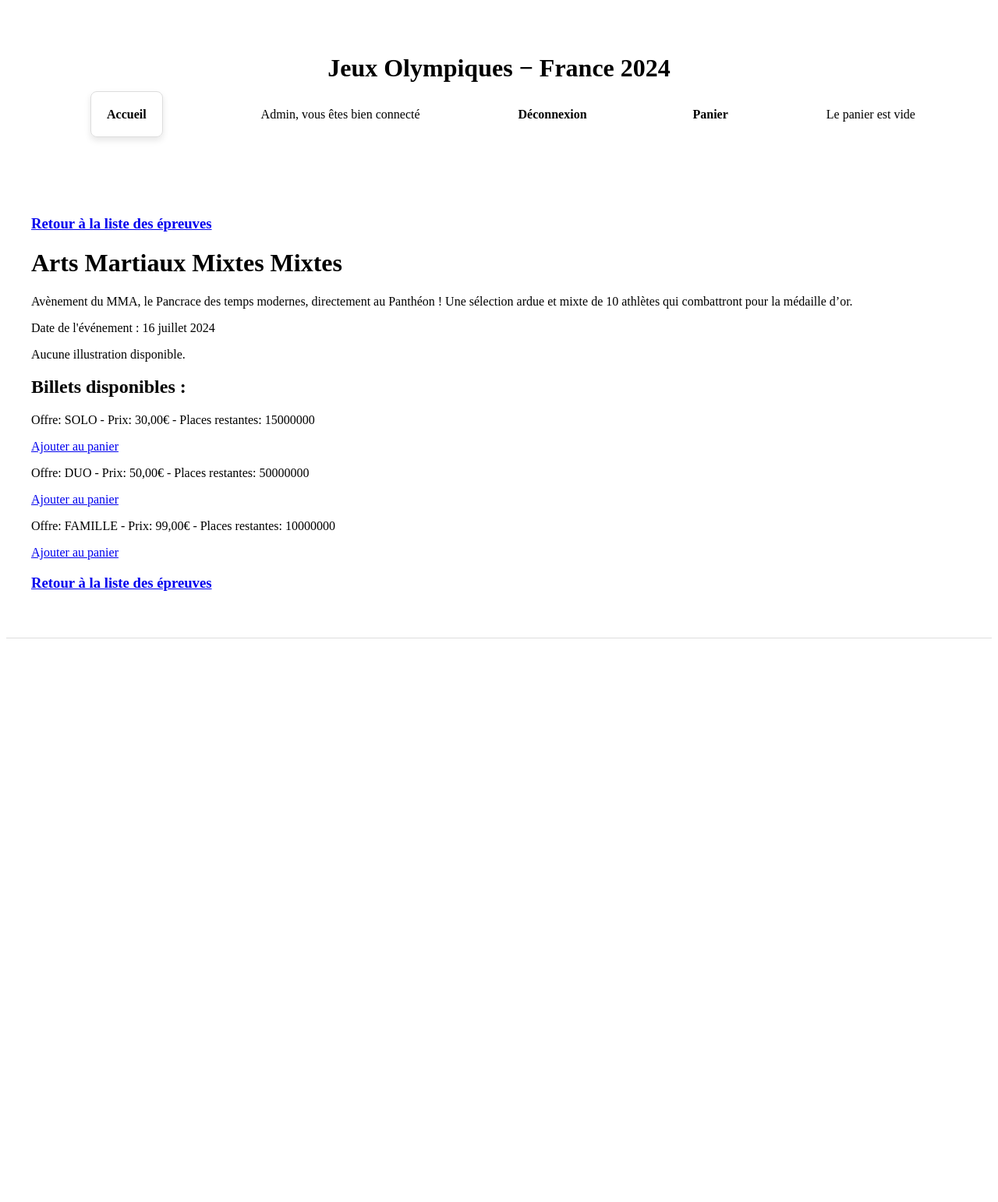
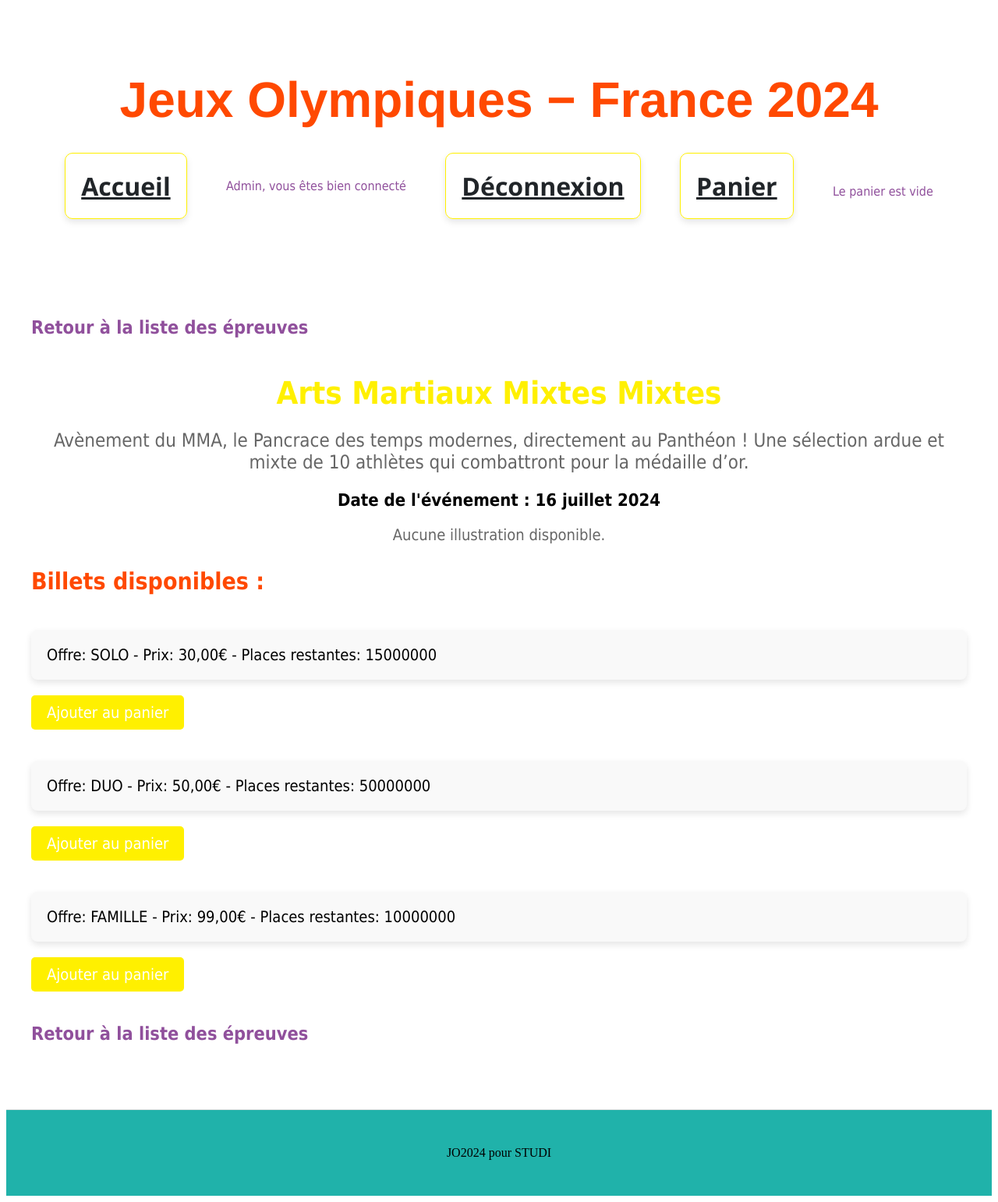
Before and after one commit to Rateland/STUDI-JO2024, a Django app: a page that uses templates/base.html in a window 1280 px wide. Shown: the whole page at 78% size. Before the commit the page ends 819 px from the top, so only its background shows below. Run offline with Django 5.2, Linux system fonts and the light colour scheme; a user stored in the database is signed in; data comes from the database, SQL or seed files in the repository; both versions use the stored data as it was after the commit.

Commit message:
Stylage
Plus de stylage, moins de laideur

```diff
--- a/accounts/templates/accounts/login.html
+++ b/accounts/templates/accounts/login.html
@@ -3,11 +3,13 @@
 {% block content %}
 <h1>Connexion</h1>
 {% if messages %}
-    {% for message in messages %}
+    <ul class="messages">
+        {% for message in messages %}
         <div class="alert {{ message.tags }}">
             {{ message }}
         </div>
-    {% endfor %}
+        {% endfor %}
+    </ul>
 {% endif %}
 
 <form method="POST">
--- a/static/css/styles.css
+++ b/static/css/styles.css
@@ -1,52 +1,102 @@
-/* Conteneur global */
+/* === Couleurs principales === */
+:root {
+    --gtitle-color: #FFF000; /* couleur principale */
+    --mtitle-color: #FF4901;
+    --highlight-color: #90509c; /* couleur pour les liens survolés et les accents */
+    --text-color: #212529; /* presque noir */
+}
+
+/* === Styles globaux === */
+.header {
+    color: var(--highlight-color);
+    padding: 20px;
+    font-family: 'Segoe UI', Tahoma, sans-serif;
+    font-size: 32px;
+    text-align: center;
+}
+
 .container {
     max-width: 1200px;
     margin: 0 auto;
     padding: 20px;
 }
 
-/* Header */
-.header {
-    background-color: var(--primary-color);
-    padding: 20px;
-    text-align: center;
+.site-title {
+    color: var(--mtitle-color);
+    margin-bottom: 10px;
+    font-family: Helvetica, sans-serif;
 }
 
-.site-title {
-    color: var(--secondary-color);
-    margin-bottom: 10px;
-}
-
-/* Navigation */
 .main-nav {
     display: flex;
     justify-content: space-around;
     align-items: center;
     margin-top: 10px;
+    text-decoration: none;
+    margin: 0 10px;
 }
 
 .main-nav h4 a {
-    color: var(--secondary-color);
-    text-decoration: none;
-    margin: 0 10px;
+    color: var(--text-color);
 }
 
 .main-nav h4 a:hover {
     text-decoration: underline;
 }
 
-/* Main */
+.ifconnect {
+    font-family: Tahoma, sans-serif;
+    font-size: 16px;
+}
+
 .content {
     margin-top: 20px;
     padding: 20px;
+    font-family: Tahoma, sans-serif;
+    font-size: 20px;
+}
+
+h2 {
+    color: var(--mtitle-color) !important;
+}
+
+/* === Styles spécifiques à l'accueil === */
+.home-page .background-image {
+    background-image: url("{% static 'img/back.webp' %}") !important;
+    background-size: cover;
+    background-position: center;
+    z-index: -1;
+}
+
+.home-page .fadeIn {
+    animation: fadeIn 1s ease-in-out;
+    padding: 50px;
+    text-align: justify;
+}
+
+.home-page h2.fadeIn {
+    margin-bottom: 20px;
+}
+
+.home-page p.fadeIn {
+    line-height: 1.6; /* Espacement entre les lignes de texte */
+    margin-bottom: 20px; /* Ajoute un espacement en bas du paragraphe */
+    color: #fff; /* Couleur du texte */
+    text-align: justify; /* Alignement justifié du texte */
+}
+
+@keyframes fadeIn {
+    from { opacity: 0; }
+    to { opacity: 1; }
 }
 
 .fadeIn {
     animation: fadeIn 1s ease-in-out;
+    text-align: justify;
 }
 
 .fadeIn h3 {
-    color: #7d0ed8; /* Couleur du titre */
+    color: var(--gtitle-color); /* Harmoniser les couleurs */
 }
 
 .fadeIn p {
@@ -54,30 +104,6 @@
     margin-bottom: 20px; /* Ajoute un espacement en bas du paragraphe */
     color: #fff; /* Couleur du texte */
     text-align: justify; /* Alignement justifié du texte */
-}
-
-.background-image {
-    background-image: url("{% static 'img/olympics.jpg' %}");
-    background-size: cover;
-    background-position: center;
-    padding: 50px; /* Ajoute un espacement autour du texte */
-    text-align: justify; /* Aligne le texte justifié */
-}
-
-.background-image h2 {
-    margin-bottom: 20px; /* Ajoute un espacement en bas du titre */
-}
-
-.background-image p {
-    line-height: 1.6; /* Espacement entre les lignes de texte */
-    margin-bottom: 20px; /* Ajoute un espacement en bas du paragraphe */
-    color: #000;
-    text-align: justify;
-}
-
-@keyframes fadeIn {
-    from { opacity: 0; }
-    to { opacity: 1; }
 }
 
 /* Animation slideIn */
@@ -90,18 +116,100 @@
     to { transform: translateX(0); opacity: 1; }
 }
 
+/* Style pour les boutons */
+.button-link h2 {
+    color: var(--highlight-color);
+    text-decoration: none;
+    transition: color 0.3s;
+}
+
+.button-link h2:hover {
+    color: var(--gtitle-color);
+}
+
 /* Styles pour les cartes (cards) */
 .card {
-    border: 1px solid #ddd;
-    border-radius: 8px;
+    border: 1px solid var(--gtitle-color);
+    background-color: #fff;
+    border-radius: 10px;
     padding: 20px;
     margin: 10px 0;
     box-shadow: 0 4px 8px rgba(0,0,0,0.1);
     transition: transform 0.2s;
+    width: 300px;
+    text-align: center;
 }
 
 .card:hover {
     transform: translateY(-5px);
+}
+
+.offers-container {
+    display: flex;
+    flex-direction: column;
+    gap: 20px;
+    margin-bottom: 40px;
+}
+
+.offer-card {
+    background-color: #f9f9f9;
+    border-radius: 8px;
+    padding: 20px;
+    box-shadow: 0 4px 8px rgba(0, 0, 0, 0.1);
+    transition: transform 0.3s;
+}
+
+.offer-card:hover {
+    transform: translateY(-5px);
+}
+
+.add-to-cart {
+    display: inline-block;
+    background-color: var(--gtitle-color);
+    color: #fff;
+    text-decoration: none;
+    padding: 10px 20px;
+    border-radius: 5px;
+    transition: background-color 0.3s;
+}
+
+.add-to-cart:hover {
+    background-color: var(--highlight-color);
+}
+
+.back-link {
+    color: var(--highlight-color);
+    text-decoration: none;
+    margin-bottom: 20px;
+    display: inline-block;
+}
+
+.back-link:hover {
+    text-decoration: underline;
+}
+
+/* Styles pour la page de présentation de l'épreuve */
+.epreuve-header {
+    text-align: center;
+    margin-bottom: 30px;
+}
+
+.epreuve-title {
+    font-size: 2em;
+    margin-bottom: 10px;
+    color: var(--gtitle-color);
+}
+
+.epreuve-description {
+    font-size: 1.2em;
+    color: #666;
+    margin-bottom: 15px;
+}
+
+.epreuve-date {
+    font-size: 1.1em;
+    margin-bottom: 20px;
+    font-weight: bold;
 }
 
 .epreuves-container {
@@ -110,12 +218,116 @@
     gap: 20px; /* Espacement entre les cartes */
 }
 
+.epreuve-image {
+    max-width: 100%;
+    height: auto;
+    border-radius: 10px;
+    margin-bottom: 15px;
+    box-shadow: 0 4px 8px rgba(0, 0, 0, 0.1);
+    margin: 20px 0;
+}
+
+.no-illustration {
+    font-size: 1em;
+    color: #666;
+}
+
+.epreuve-link:hover {
+    text-decoration: underline;
+}
+
+/* More info button */
+.more-info-btn {
+    display: inline-block;
+    background-color: var(--gtitle-color);
+    color: #fff;
+    text-decoration: none;
+    padding: 10px 20px;
+    border-radius: 5px;
+    transition: background-color 0.3s;
+}
+
+.more-info-btn:hover {
+    background-color: var(--highlight-color);
+}
+
+/* Styles pour le billet */
+.billet-title {
+    color: var(--mtitle-color);
+    font-size: 2em;
+    margin-bottom: 20px;
+}
+
+.billet-container {
+    background-color: #fff;
+    border-radius: 10px;
+    padding: 30px;
+    box-shadow: 0 4px 8px rgba(0, 0, 0, 0.1);
+    text-align: center;
+    margin-bottom: 20px;
+}
+
+.billet-description {
+    font-size: 1.2em;
+    color: #000;
+    margin-bottom: 20px;
+}
+
+.billet-price {
+    color: #666;
+    font-size: 1.5em;
+    margin-bottom: 20px;
+}
+
+.billet-stock {
+    font-size: 1.1em;
+    font-weight: bold;
+    margin-bottom: 30px;
+    color: var(--mtitle-color);
+}
+
+.billet-action {
+    display: inline-block;
+    background-color: var(--gtitle-color);
+    color: #fff;
+    text-decoration: none;
+    padding: 10px 20px;
+    border-radius: 5px;
+    transition: background-color 0.3s;
+}
+
+.billet-action:hover {
+    background-color: var(--highlight-color);
+}
+/* Fin styles pour le billet */
+
+
 /* Footer */
 .footer {
-    background-color: var(--secondary-color);
-    color: #fff;
+    background-color: lightseagreen;
+    color: #000;
     text-align: center;
     padding: 10px;
     margin-top: 20px;
     border-top: 1px solid #ddd;
 }
+
+/* Infobulles */
+.messages {
+    list-style: none;
+    padding: 0;
+}
+
+.messages li {
+    margin: 5px 0;
+    padding: 10px;
+    border: 1px solid #ddd;
+    border-radius: 5px;
+    background-color: #f0f0f0;
+}
+
+.messages li.info {
+    background-color: #d9edf7;
+    border-color: #bce8f1;
+    color: #31708f;
+}
--- a/store/templates/store/epreuves.html
+++ b/store/templates/store/epreuves.html
@@ -1,28 +1,29 @@
 {% extends 'base.html' %}
-
 {% block content %}
-<h3><a href="{% url 'liste_epreuves' %}">Retour à la liste des épreuves</a></h3>
-<div></div>
-<h1>{{ epreuve.titre }}</h1>
-<p>{{ epreuve.description }}</p>
-<p>Date de l'événement : {{ epreuve.date_epreuve }}</p>
+<h3><a href="{% url 'liste_epreuves' %}" class="back-link">Retour à la liste des épreuves</a></h3>
+<div class="epreuve-header">
+    <h1 class="epreuve-title">{{ epreuve.titre }}</h1>
+    <p class="epreuve-description">{{ epreuve.description }}</p>
+    <p class="epreuve-date">Date de l'événement : {{ epreuve.date_epreuve }}</p>
     {% if epreuve.illustration %}
-    <img src="{{ epreuve.illustration.url }}" alt="Illustration pour {{ epreuve.titre }}" style="max-width: 250px; max-height: 250px;">
+        <img src="{{ epreuve.illustration.url }}" alt="Illustration pour {{ epreuve.titre }}" class="epreuve-image">
     {% else %}
-    <p>Aucune illustration disponible.</p>
+        <p class="no-illustration">Aucune illustration disponible.</p>
     {% endif %}
+</div>
 
 <h2>Billets disponibles :</h2>
+<div class="offers-container">
     {% if offres %}
         {% for offre in offres %}
             <div>
-            <p>Offre: {{ offre.nom }} - Prix: {{ offre.prix }}€ - Places restantes: {{ offre.stock }}</p>
-            <a href="{% url 'panier_epreuves' epreuve.slug offre.slug %}">Ajouter au panier</a>
+                <p class="offer-card">Offre: {{ offre.nom }} - Prix: {{ offre.prix }}€ - Places restantes: {{ offre.stock }}</p>
+                <a href="{% url 'panier_epreuves' epreuve.slug offre.slug %}" class="add-to-cart">Ajouter au panier</a>
             </div>
         {% endfor %}
     {% else %}
         <p>Aucun billet disponible pour cette épreuve.</p>
     {% endif %}
-<div></div>
-<h3><a href="{% url 'liste_epreuves' %}">Retour à la liste des épreuves</a></h3>
+</div>
+<h3><a href="{% url 'liste_epreuves' %}" class="back-link">Retour à la liste des épreuves</a></h3>
 {% endblock %}
--- a/templates/base.html
+++ b/templates/base.html
@@ -8,26 +8,27 @@
     <link rel="stylesheet" href="{% static 'css/styles.css' %}">
     <script src="{% static 'js/scripts.js' %}" defer></script>
 </head>
-<body>
+<body {% block body_class %}class="home-page"{% endblock %}>
 <header class="header">
     <div class="container">
         <h1 class="site-title">Jeux Olympiques − France 2024</h1>
-        <nav class="main-nav">
+        <nav class="main-nav" aria-label="Navigation principale">
             <h4><a href="{% url 'accueil' %}" class="card slideIn">Accueil</a></h4>
             {% if user.is_authenticated %}
-                <p>{{ user.username }}, vous êtes bien connecté</p>
-                <h4><a href="{% url 'logout' %}">Déconnexion</a></h4>
+                <p class="ifconnect">{{ user.username }}, vous êtes bien connecté</p>
+                <h4><a href="{% url 'logout' %}" class="card slideIn">Déconnexion</a></h4>
             {% else %}
                 <h4><a href="{% url 'login' %}" class="card slideIn">Connexion</a></h4> <!-- Ne s’affiche que si l’utilisateur n’est pas connecté -->
                 <h4><a href="{% url 'signup' %}" class="card slideIn">Inscription</a></h4> <!-- Ne s’affiche que si l’utilisateur n’est pas connecté -->
             {% endif %}
-            <h4><a href="{% url 'voir_panier' %}" class="panier-link">Panier</a></h4>
+            <h4><a href="{% url 'voir_panier' %}" class="panier-link, card slideIn">Panier</a></h4>
             <div class="panier-link">
                 {% if user.is_authenticated %}
                     {% if panier.achats.exists %}
-                        <a href="{% url 'voir_panier' %}"><span>({{ panier.achats.count }} articles)</span></a>
+                        <a href="{% url 'voir_panier' %}">
+                            <span aria-live="polite">({{ panier.achats.count }} articles)</span></a>
                     {% else %}
-                        <span>Le panier est vide</span>
+                        <span aria-live="polite" class="ifconnect">Le panier est vide</span>
                 {% endif %}
             {% endif %}
             </div>
@@ -38,7 +39,6 @@
     {% block content %}
     {% endblock%}
 </main>
-
 <footer class="footer">
     <div class="container">
         <p>JO2024 pour STUDI</p>
```
Also changed, not shown: static/js/style.js (+20 -1 lines), store/templates/store/accueil.html (+16 -12 lines), store/templates/store/billets.html (+8 -7 lines), store/templates/store/liste_epreuves.html (+12 -7 lines), background.webp (added), db.sqlite3, static/img/back.webp (added), 1 other file. Lines whose indentation alone changed are shown as unchanged.
